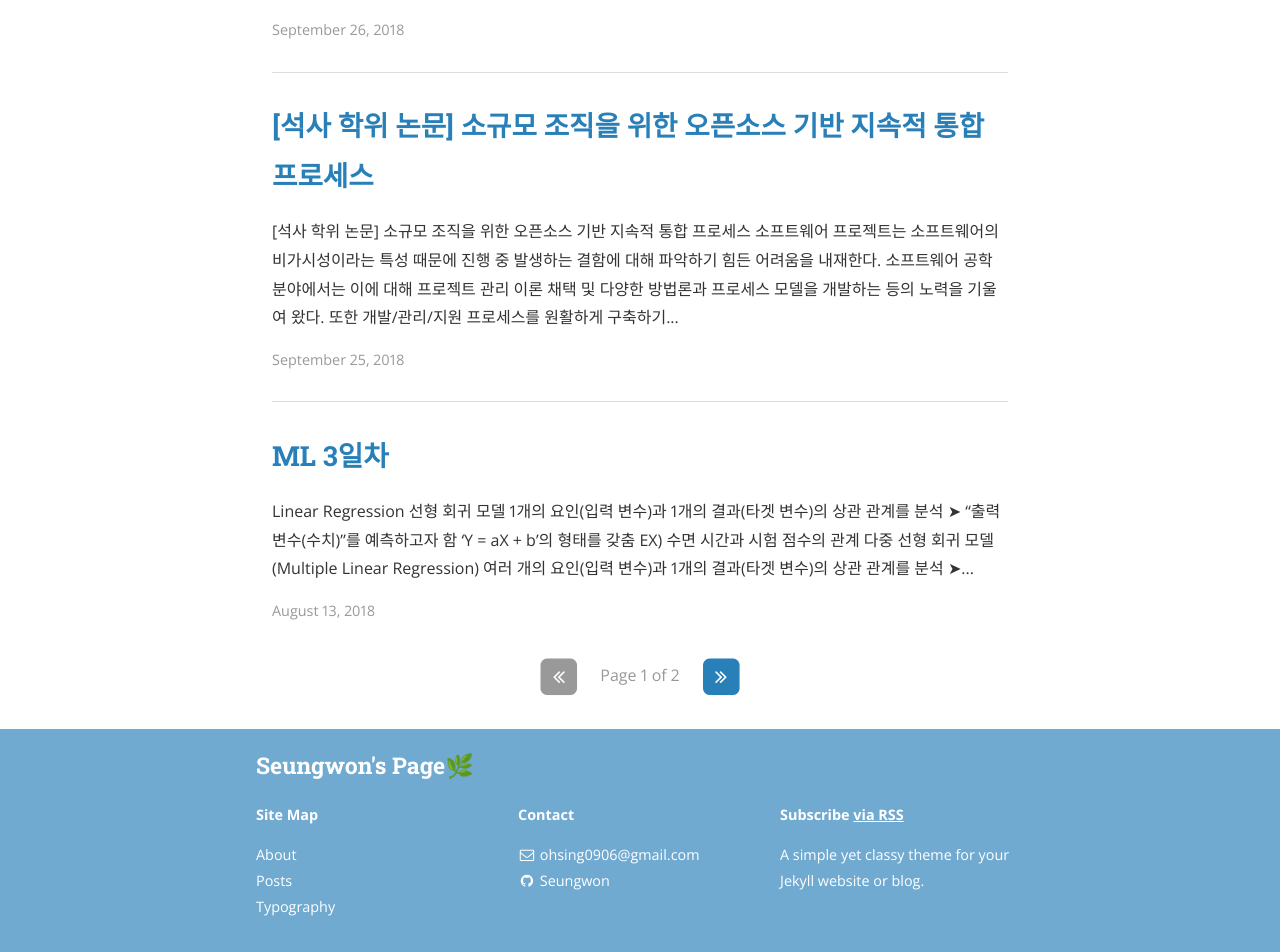
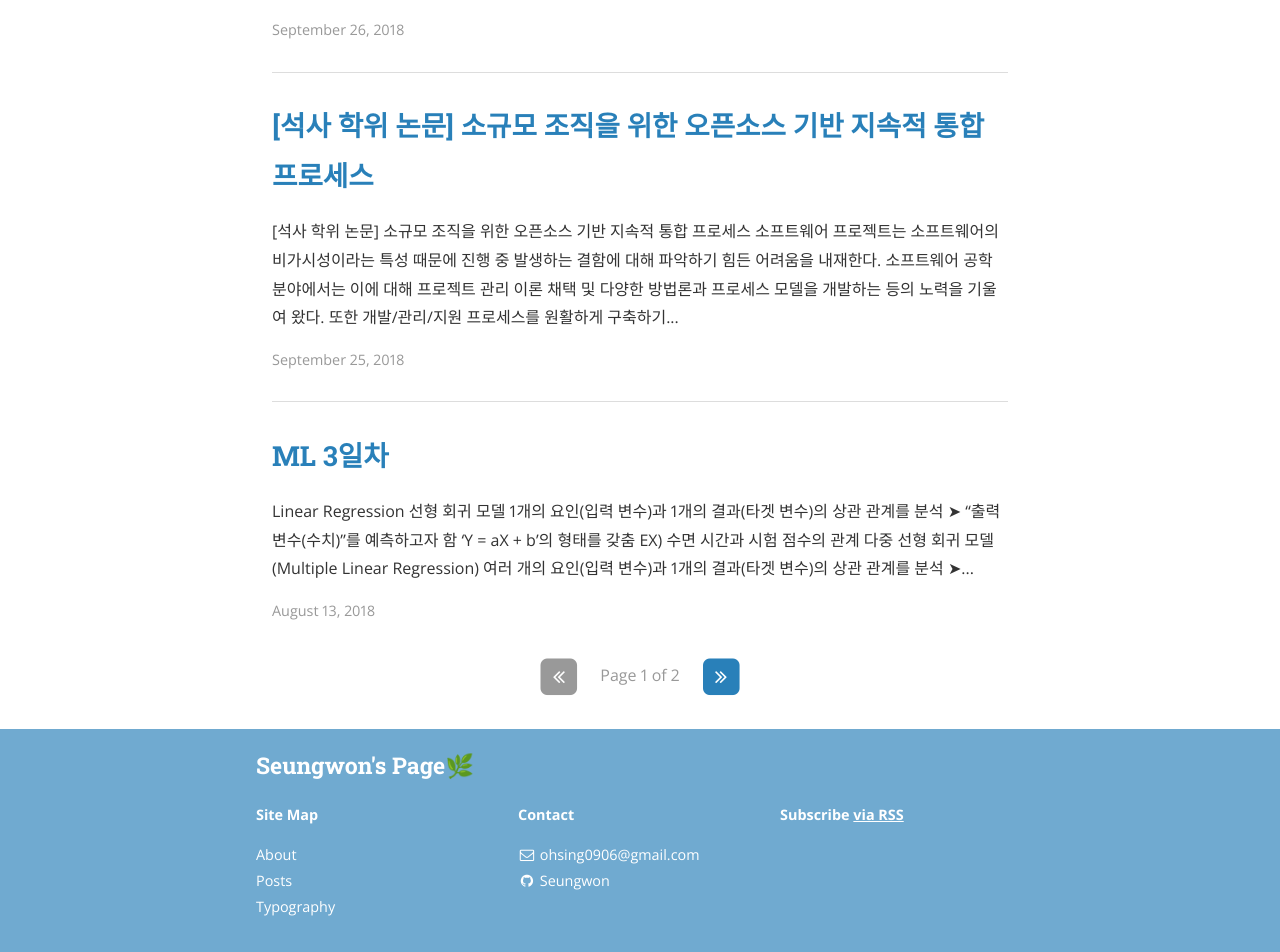
Before and after one commit to swon96/swon96.github.io, a Jekyll site: the page built from index.html, in a window 1280 px wide. Shown: the part 1273-2225 px from the top of the page. Built offline with Jekyll 4.4.1, drawn with Linux system fonts in a browser that asks for light colours; nearby versions of some CDN libraries; the list of posts is cut into pages by our own code.

Commit message:
이력 재수정

```diff
--- a/_config.yml
+++ b/_config.yml
@@ -14,7 +14,7 @@ subtitle: "The only way to do it is To Do It."
 email: ohsing0906@gmail.com
 name: Seungwon OH
 description: >
-  A simple yet classy theme for your Jekyll website or blog.
+#  A simple yet classy theme for your Jekyll website or blog.
 # Base URL of site (i.e. /blog). It should always start with a slash,
 # and never end with a slash. Set it to a blank value if hosting at the
 # root of your server.
```
